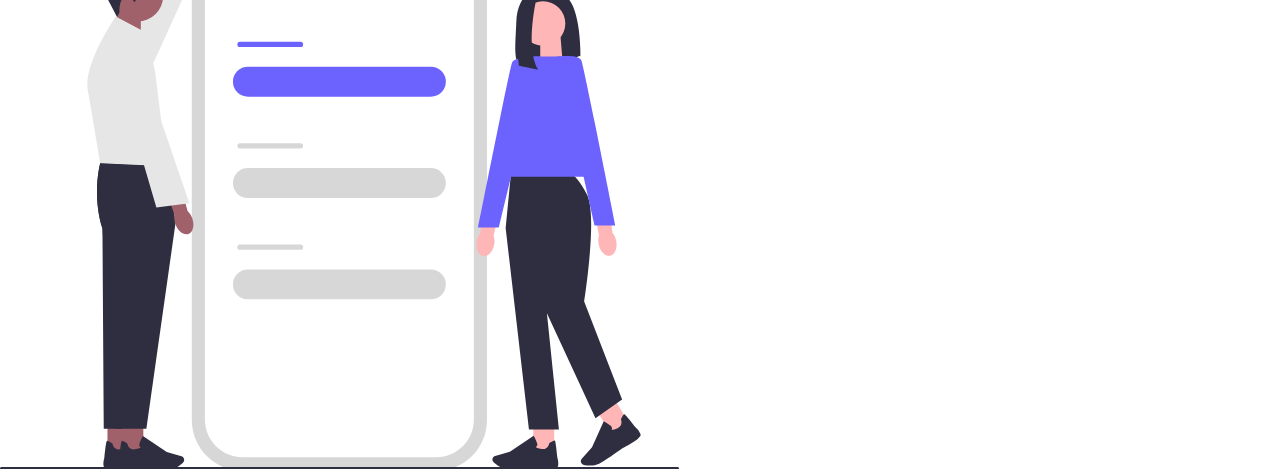
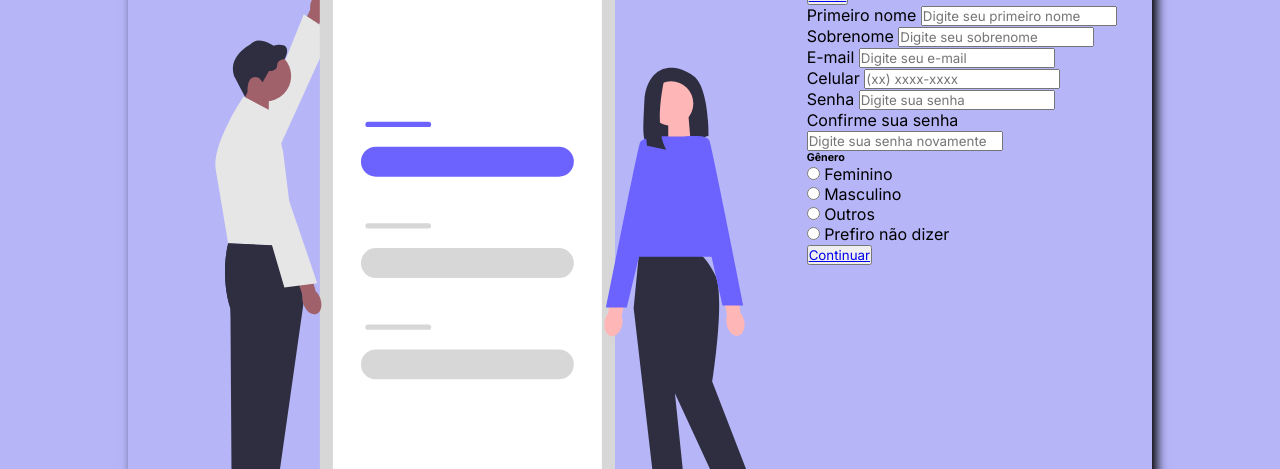
Before and after one commit to marialauracode/formulario-de-cadastro, a plain HTML site: page index.html in a window 1280 px wide. Shown: the part 135-604 px from the top of the page. Drawn offline with Linux system fonts and the light colour scheme.

Commit message:
Update style.css

```diff
--- a/style.css
+++ b/style.css
@@ -9,5 +9,17 @@
 
 body{
     width: 100%;
+    height: 100vh;
+    display: flex;
+    justify-content: center;
+    align-items: center;
+    background: #0c0ce94d;
+}
 
+.container{
+    width: 80%;
+    height: 80vh;
+    display: flex;
+    box-shadow: 5px /*(lado direito)*/ 5px /*base*/ 10px /*efeito saltado (todo)*/
+    rgba(0, 0, .212);
 }
```
